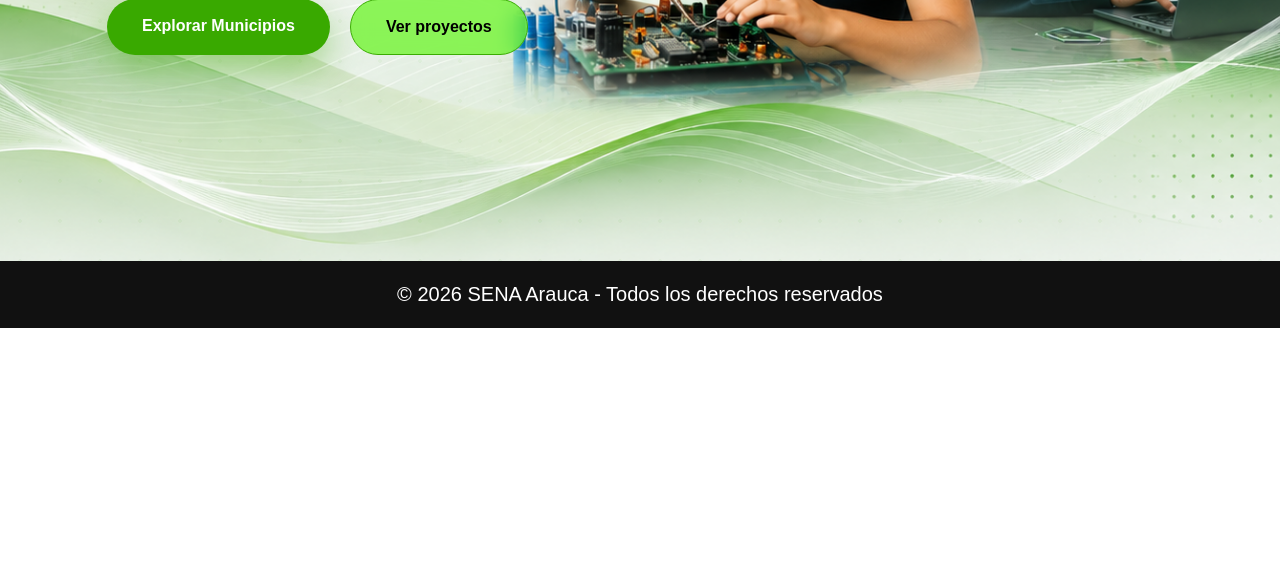
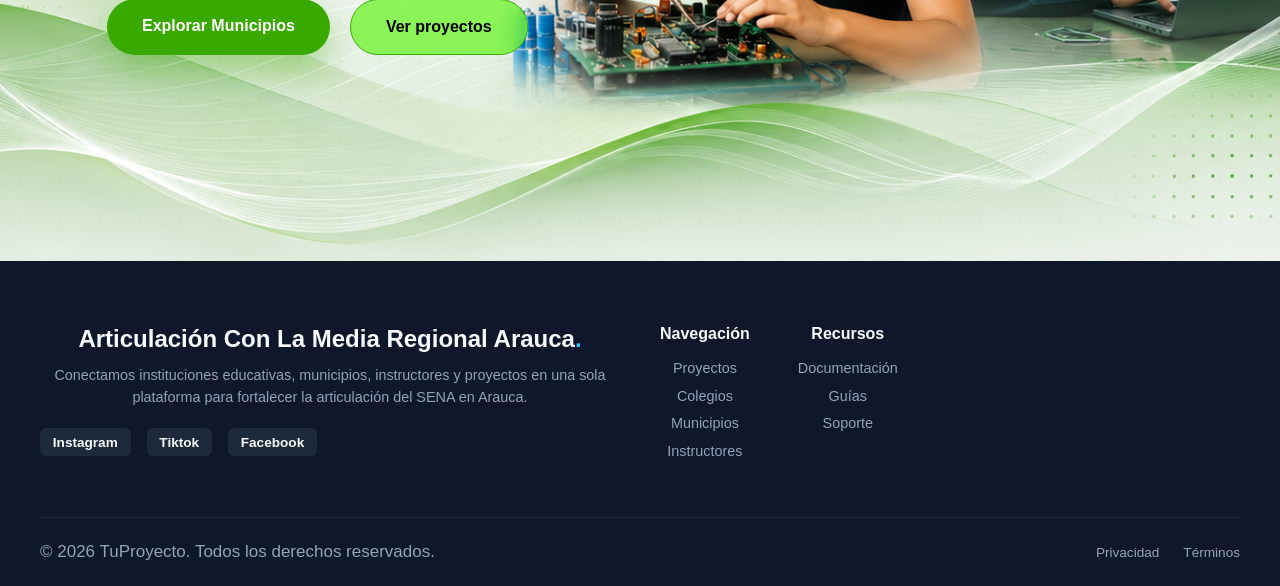
Before and after one commit to IsrAcevedo/sena_articulacion_arauca, a Flask app: page / in a window 1280 px wide. Shown: the part 771-1357 px from the top of the page. Before the commit the page ends 1099 px from the top, so only its background shows below. Run offline with Flask 3, Linux system fonts and the light colour scheme; data that the repository does not hold is empty.

Commit message:
modifique el footer añadiendo mas informacion y cambie los estilos que tenia

```diff
--- a/static/style/styleYenary.css
+++ b/static/style/styleYenary.css
@@ -686,6 +686,132 @@
     cursor:pointer;
 }
 
+/*footer*/
+
+:root {
+  --bg-footer: #0f172a;
+  --text-primary: #f8fafc;
+  --text-secondary: #94a3b8;
+  --accent-color: #38bdf8;
+  --border-color: #1e293b;
+}
+
+.site-footer {
+  background-color: var(--bg-footer);
+  color: var(--text-primary);
+  padding: 4rem 2rem 1.5rem;
+  font-family: system-ui, -apple-system, sans-serif;
+}
+
+.footer-container {
+  max-width: 1200px;
+  margin: 0 auto;
+  display: grid;
+  grid-template-columns: repeat(auto-fit, minmax(240px, 1fr));
+  gap: 2.5rem;
+  padding-bottom: 3rem;
+  border-bottom: 1px solid var(--border-color);
+}
+
+/* Columna Marca */
+.footer-logo {
+  font-size: 1.5rem;
+  font-weight: 700;
+  margin-bottom: 0.75rem;
+}
+
+.footer-logo span {
+  color: var(--accent-color);
+}
+
+.footer-tagline {
+  color: var(--text-secondary);
+  font-size: 0.9rem;
+  line-height: 1.5;
+  margin-bottom: 1.25rem;
+}
+
+.social-links {
+  display: flex;
+  gap: 1rem;
+}
+
+.social-links a {
+  color: var(--text-primary);
+  text-decoration: none;
+  font-weight: 600;
+  font-size: 0.85rem;
+  padding: 0.4rem 0.8rem;
+  background: var(--border-color);
+  border-radius: 6px;
+  transition: background 0.2s ease, color 0.2s ease;
+}
+
+.social-links a:hover {
+  background: var(--accent-color);
+  color: var(--bg-footer);
+}
+
+/* Navegación */
+.footer-nav {
+  display: flex;
+  gap: 3rem;
+}
+
+.nav-group h4, .footer-newsletter h4 {
+  font-size: 1rem;
+  margin-bottom: 1rem;
+  color: var(--text-primary);
+}
+
+.nav-group ul {
+  list-style: none;
+  padding: 0;
+  margin: 0;
+}
+
+.nav-group li {
+  margin-bottom: 0.6rem;
+}
+
+.nav-group a {
+  color: var(--text-secondary);
+  text-decoration: none;
+  font-size: 0.9rem;
+  transition: color 0.2s ease;
+}
+
+.nav-group a:hover {
+  color: var(--accent-color);
+}
+
+/* Sub-footer */
+.footer-bottom {
+  max-width: 1200px;
+  margin: 1.5rem auto 0;
+  display: flex;
+  justify-content: space-between;
+  align-items: center;
+  flex-wrap: wrap;
+  gap: 1rem;
+  font-size: 0.85rem;
+  color: var(--text-secondary);
+}
+
+.legal-links {
+  display: flex;
+  gap: 1.5rem;
+}
+
+.legal-links a {
+  color: var(--text-secondary);
+  text-decoration: none;
+}
+
+.legal-links a:hover {
+  color: var(--text-primary);
+}
+
 @media(max-width:992px){
 
 .menu{
--- a/templates/componentes/footer.html
+++ b/templates/componentes/footer.html
@@ -1,5 +1,49 @@
- <footer class="footer">
-    <div class="container">
-      <p>&copy; 2026 SENA Arauca - Todos los derechos reservados</p>
+<footer class="site-footer">
+  <div class="footer-container">
+
+    <!-- Columna 1: Marca -->
+    <div class="footer-brand">
+      <h2 class="footer-logo">Articulación con la Media Regional Arauca<span>.</span></h2>
+      <p class="footer-tagline">Conectamos instituciones educativas, municipios,
+                instructores y proyectos en una sola plataforma para
+                fortalecer la articulación del SENA en Arauca.</p>
+      <div class="social-links">
+        <a href="#" aria-label="Instagram"><i class="icon-instagram"></i>Instagram</a>
+        <a href="#" aria-label="Tiktok"><i class="icon-tiktok"></i>Tiktok</a>
+        <a href="#" aria-label="Facebook"><i class="icon-facebook"></i>Facebook</a>
+      </div>
     </div>
-  </footer>
+
+    <!-- Columna 2: Navegación -->
+    <div class="footer-nav">
+      <div class="nav-group">
+        <h4>Navegación</h4>
+        <ul>
+            <li><a href="{{url_for('main.inicio')}}#proyectos">Proyectos</a></li>
+            <li><a href="{{url_for('main.inicio')}}#colegios">Colegios</a></li>
+            <li><a href="{{url_for('main.inicio')}}#municipios">Municipios</a></li>
+            <li><a href="{{url_for('main.inicio')}}#instructores">Instructores</a></li>
+        </ul>
+      </div>
+
+      <div class="nav-group">
+        <h4>Recursos</h4>
+        <ul>
+          <li><a href="#documentacion">Documentación</a></li>
+          <li><a href="#guias">Guías</a></li>
+          <li><a href="#soporte">Soporte</a></li>
+        </ul>
+      </div>
+    </div>
+
+  </div>
+
+  <!-- Sub-footer -->
+  <div class="footer-bottom">
+    <p>&copy; 2026 TuProyecto. Todos los derechos reservados.</p>
+    <div class="legal-links">
+      <a href="#privacidad">Privacidad</a>
+      <a href="#terminos">Términos</a>
+    </div>
+  </div>
+</footer>
```
